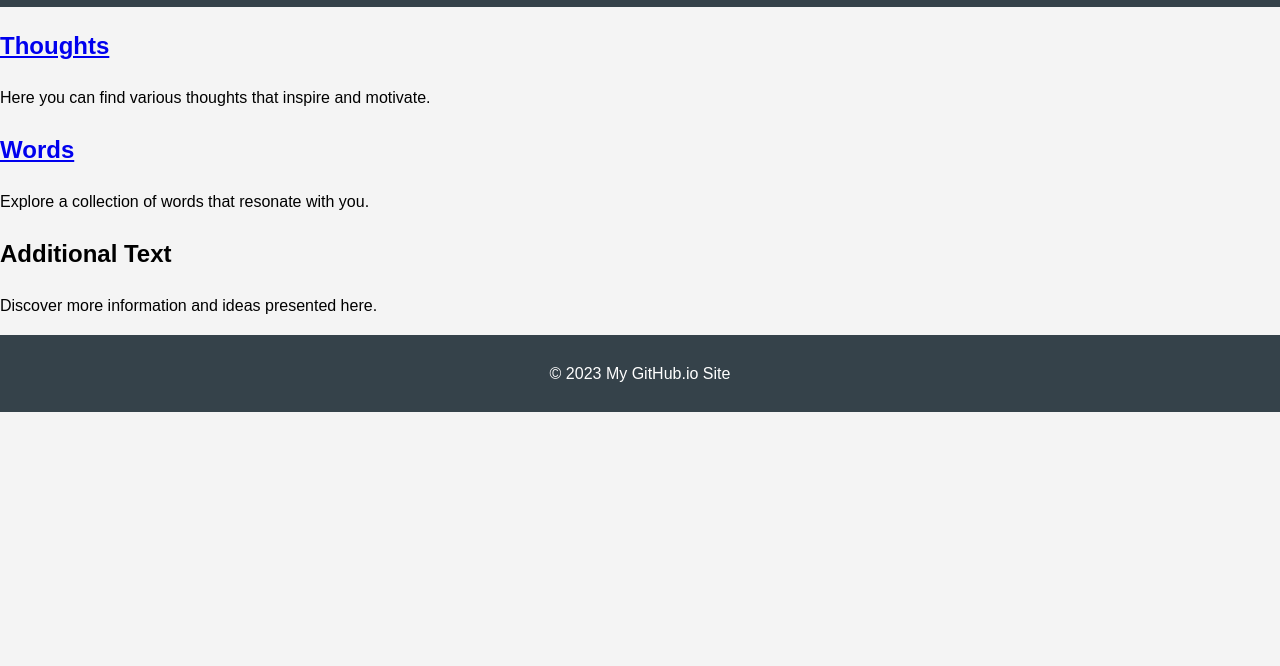
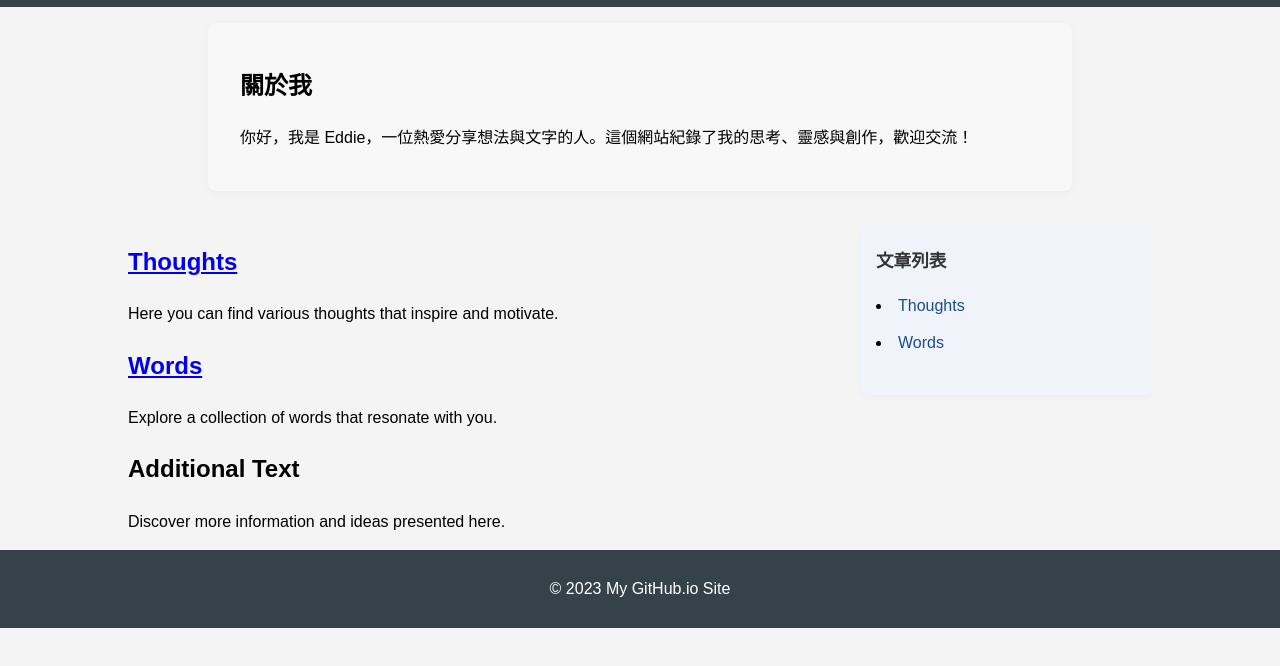
Before and after one commit to Yrrz777/Yrrz777.github.io, a plain HTML site: page index.html in a window 1280 px wide. Shown: the part 64-730 px from the top of the page. Drawn offline with Linux system fonts and the light colour scheme.

Commit message:
modified:   index.html 	modified:   styles/main.css 	deleted:    folders/folder1/thoughts.txt 	deleted:    folders/folder2/words.txt 	deleted:    folders/folder3/text.txt 	modified:   index.html 	deleted:    thoughts.html 	deleted:    words.html 	books/

```diff
--- a/index.html
+++ b/index.html
@@ -10,6 +10,11 @@
     <header>
         <h1>Welcome to My GitHub.io Site</h1>
     </header>
+    <section class="intro">
+        <h2>關於我</h2>
+        <p>你好，我是 Eddie，一位熱愛分享想法與文字的人。這個網站紀錄了我的思考、靈感與創作，歡迎交流！</p>
+    </section>
+    <div class="container">
         <main>
             <section id="thoughts">
                 <h2><a href="thoughts.html">Thoughts</a></h2>
@@ -27,6 +32,15 @@
                 <!-- Content from folders/folder3/text.txt will be displayed here -->
             </section>
         </main>
+        <aside class="sidebar">
+            <h3>文章列表</h3>
+            <ul>
+                <li><a href="thoughts.html">Thoughts</a></li>
+                <li><a href="words.html">Words</a></li>
+                <!-- 你可以在這裡新增更多文章連結 -->
+            </ul>
+        </aside>
+    </div>
     <footer>
         <p>&copy; 2023 My GitHub.io Site</p>
     </footer>
--- a/styles/main.css
+++ b/styles/main.css
@@ -1,3 +1,55 @@
+/* 自我介紹區塊 */
+.intro {
+    background: #f8f8f8;
+    padding: 1.5em 2em;
+    margin: 1em auto 2em auto;
+    border-radius: 8px;
+    max-width: 800px;
+    box-shadow: 0 2px 8px rgba(0,0,0,0.04);
+}
+
+/* 主內容與側邊欄排版 */
+.container {
+    display: flex;
+    align-items: flex-start;
+    max-width: 1200px;
+    margin: 0 auto;
+    gap: 2em;
+}
+
+main {
+    flex: 2;
+}
+
+.sidebar {
+    flex: 1;
+    background: #f0f4fa;
+    padding: 1.5em 1em;
+    border-radius: 8px;
+    box-shadow: 0 2px 8px rgba(0,0,0,0.03);
+    min-width: 180px;
+    max-width: 260px;
+}
+.sidebar h3 {
+    margin-top: 0;
+    font-size: 1.1em;
+    color: #333;
+}
+.sidebar ul {
+    list-style: disc inside;
+    padding-left: 0;
+}
+.sidebar li {
+    margin-bottom: 0.7em;
+}
+.sidebar a {
+    color: #1a4e8a;
+    text-decoration: none;
+    transition: color 0.2s;
+}
+.sidebar a:hover {
+    color: #d2691e;
+}
 body {
     font-family: Arial, sans-serif;
     line-height: 1.6;
```
Lines whose indentation alone changed are shown as unchanged.
